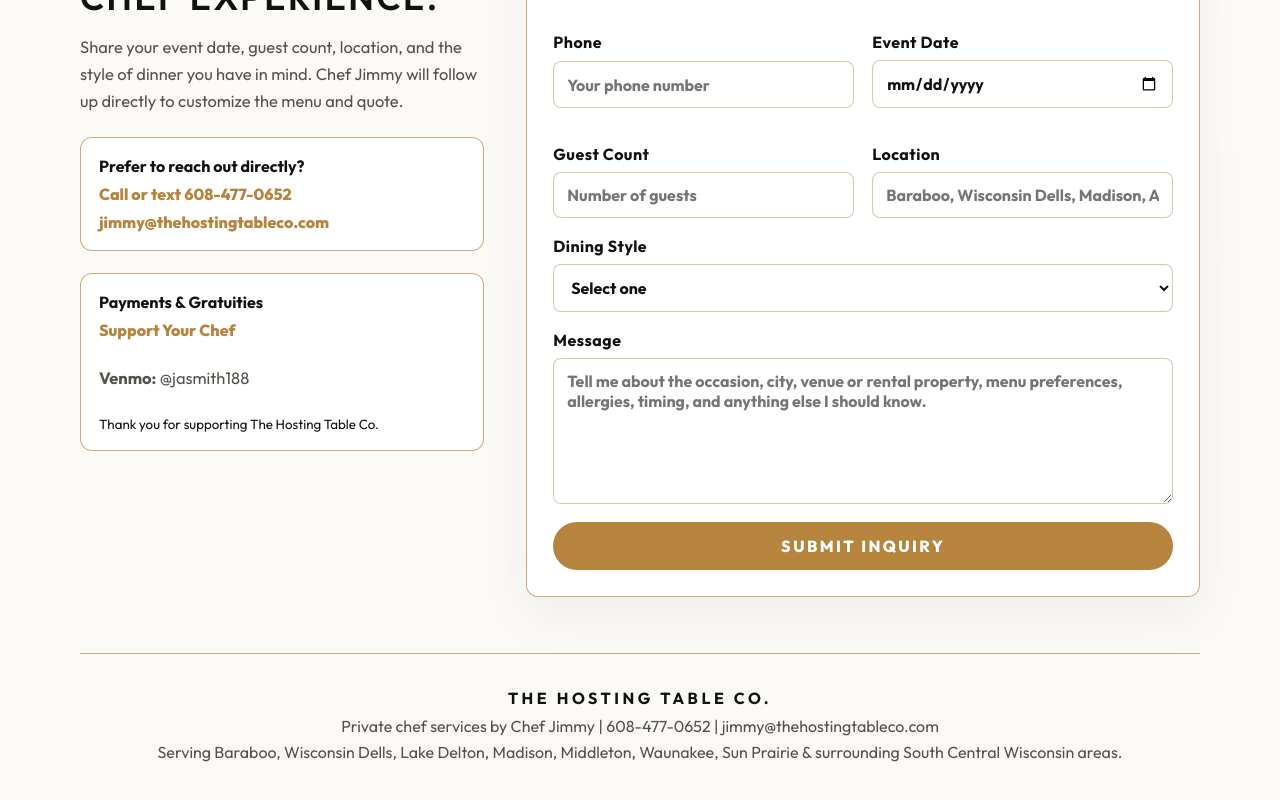
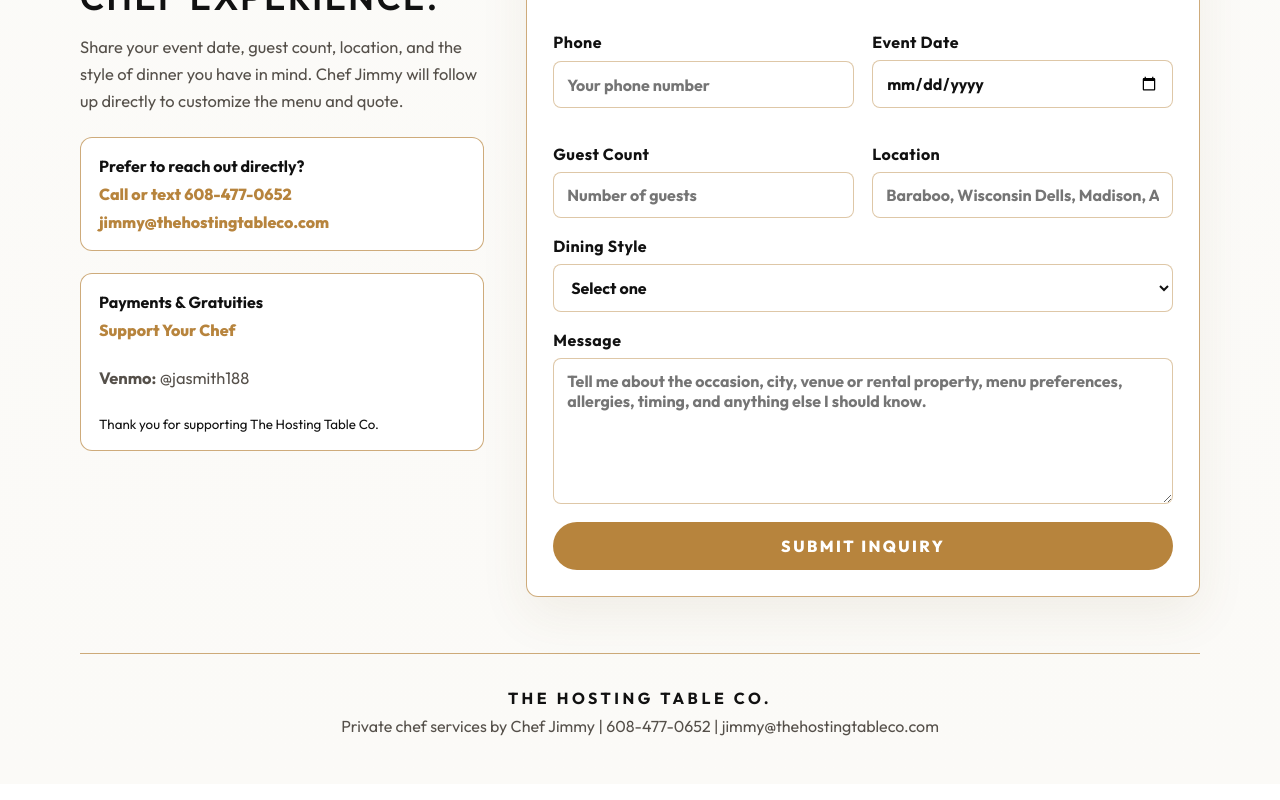
Before and after one commit to jasmith188/the-hosting-table-co-site, a React (Vite) app: page / in a window 1280 px wide. Shown: the part 6569-7369 px from the top of the page. Built offline with nearby package versions, Linux system fonts and the light colour scheme.

Commit message:
make changes to footer

```diff
--- a/src/components/Footer.jsx
+++ b/src/components/Footer.jsx
@@ -7,7 +7,6 @@
         <a href="tel:+16084770652">608-477-0652</a> |{" "}
         <a href="mailto:jimmy@thehostingtableco.com">jimmy@thehostingtableco.com</a>
       </p>
-      <p>Serving Baraboo, Wisconsin Dells, Lake Delton, Madison, Middleton, Waunakee, Sun Prairie & surrounding South Central Wisconsin areas.</p>
     </footer>
   );
 }
```
